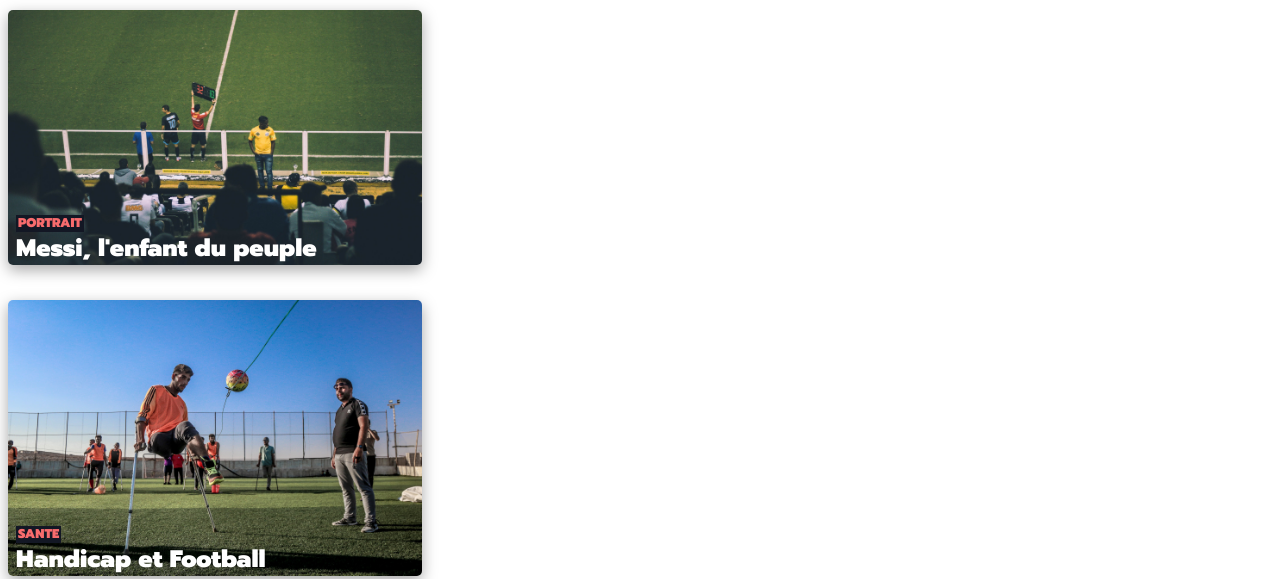
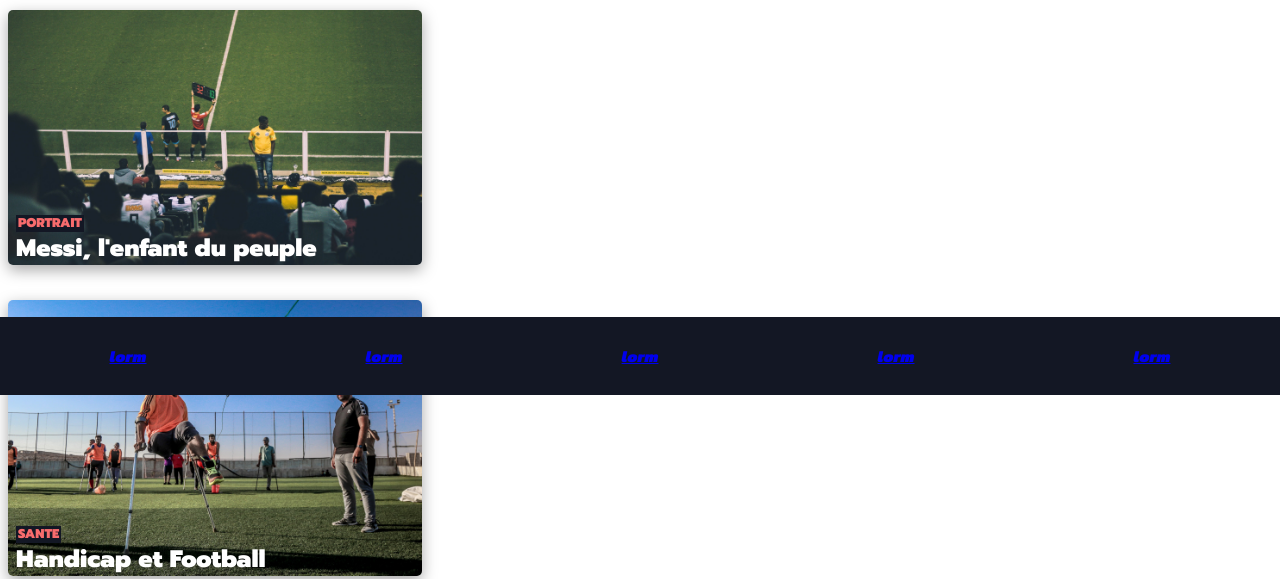
Before and after one commit to AlexDoucet/Projet-1, a plain HTML site: page index.html in a window 1280 px wide. Shown: the part 405-984 px from the top of the page. Drawn offline with Linux system fonts and the light colour scheme.

Commit message:
third commit

```diff
--- a/style.css
+++ b/style.css
@@ -3,7 +3,6 @@
 }
 
 body{
-        height:3500px;
         width: 430px;
         /* background-color: #131724e5; */
 
@@ -113,7 +112,7 @@
         height: 78px;
         font-family: 'Kanit', sans-serif;
         display: flex;
-        justify-content: space-between;
+        justify-content: space-around;
         align-items: center;
         z-index: 800;
         overflow: hidden;
@@ -121,3 +120,10 @@
         white-space: nowrap;
         background-color:#131724;
 }
+
+footer{
+    position: fixed;
+    bottom: 0;
+    width: 100%;
+    z-index: 9999999;
+}
```
